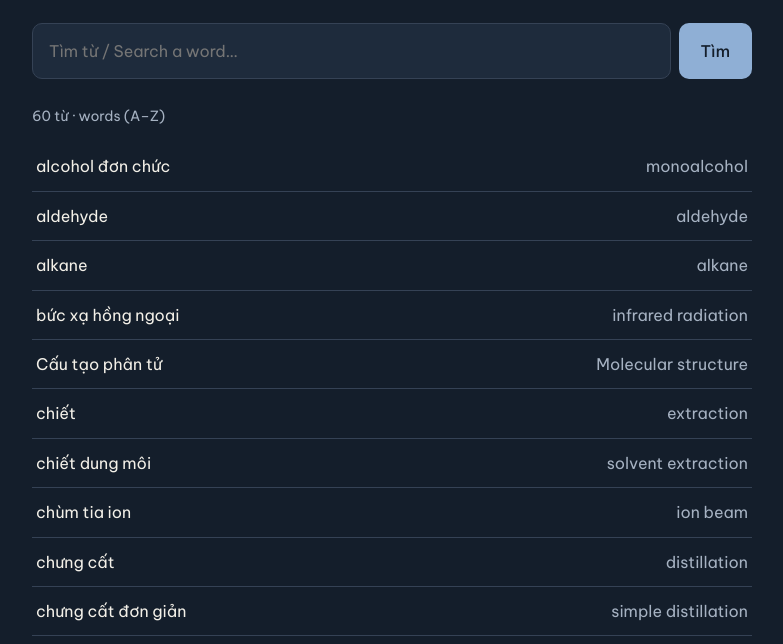
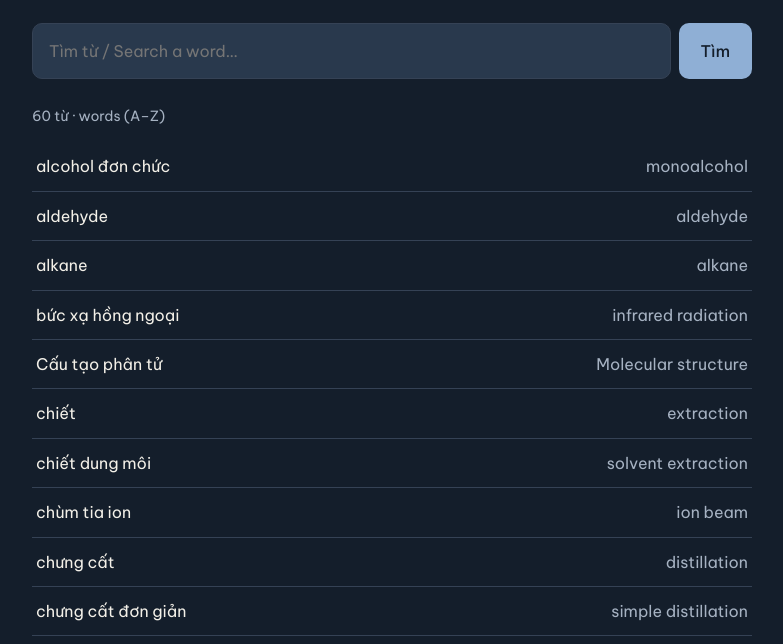
Before and after one commit to HTQUAN29/ESL, a plain HTML site: page index.html in a window 1280 px wide. Shown: the part 129-773 px from the top of the page, without its empty margins (248-1031 px from the left). Drawn offline with Linux system fonts and the dark colour scheme.

Commit message:
Update index.html

```diff
--- a/index.html
+++ b/index.html
@@ -10,7 +10,7 @@
 <style>
   :root { --bg:#FAF9F6; --ink:#23354D; --muted:#5d6e65; --line:#D9DEE5; --accent:#344F73; --mark:#F3E5AE; --card:#fff; --onaccent:#fff; }
   @media (prefers-color-scheme: dark) {
-    :root { --bg:#141E2B; --ink:#F3F0E8; --muted:#A6B2C2; --line:#354255; --accent:#8FAFD5; --mark:#F3E5AE; --card:#1E2B3C; --onaccent:#141E2B; }
+    :root { --bg:#141E2B; --ink:#F3F0E8; --muted:#A6B2C2; --line:#354255; --accent:#8FAFD5; --mark:#F3E5AE; --card:#29394D; --onaccent:#141E2B; }
   }
   * { box-sizing:border-box; }
   body { margin:0; background:var(--bg); color:var(--ink); font:16px/1.65 "Be Vietnam Pro", system-ui, sans-serif; }
```
